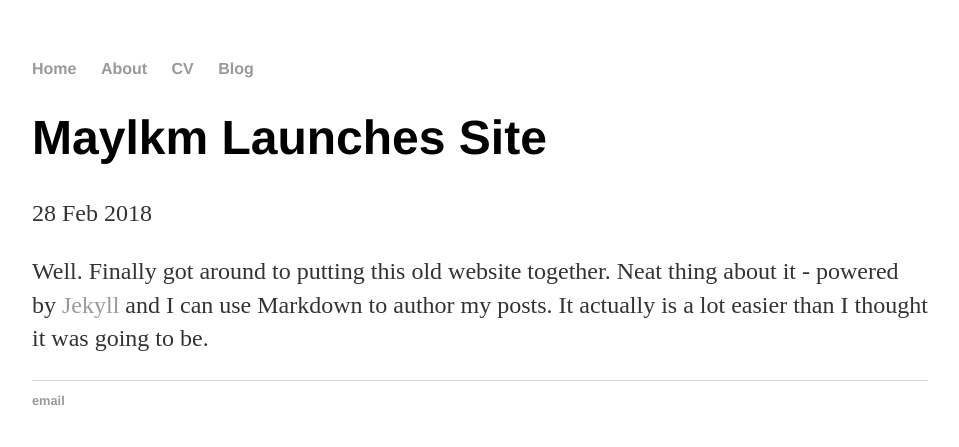
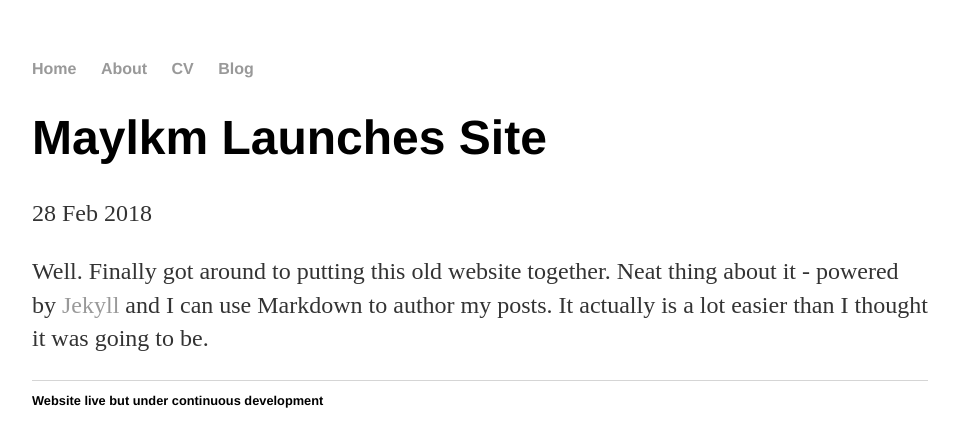
Before and after one commit to maylkm/maylkm.github.io, a Jekyll site: the page built from _posts/2018-02-28-maylkm-site-launched.md, in a window 1280 px wide. Shown: the top 447 px of the page, without its empty margins (160-1119 px from the left). Built offline with Jekyll 4.4.1, drawn with Linux system fonts in a browser that asks for light colours.

Commit message:
Update default.html

```diff
--- a/_layouts/default.html
+++ b/_layouts/default.html
@@ -21,7 +21,7 @@
 			</div><!-- /.container -->
 			<footer>
 	    		<ul>
-        		<li><a href="mailto:lkm.maylee@gmail.com">email</a></li>
+        		<li>Website live but under continuous development</li>
 			</ul>
 		</footer>
 	</body>
```
